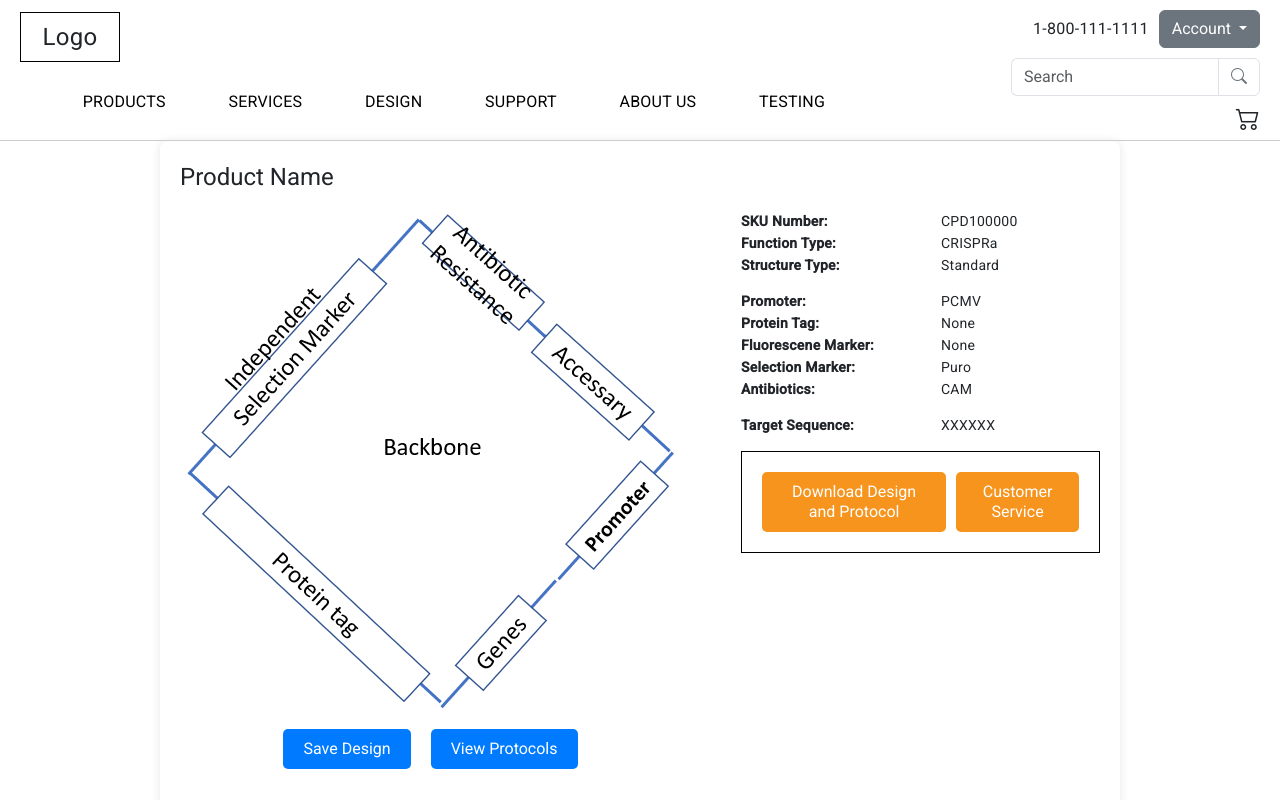
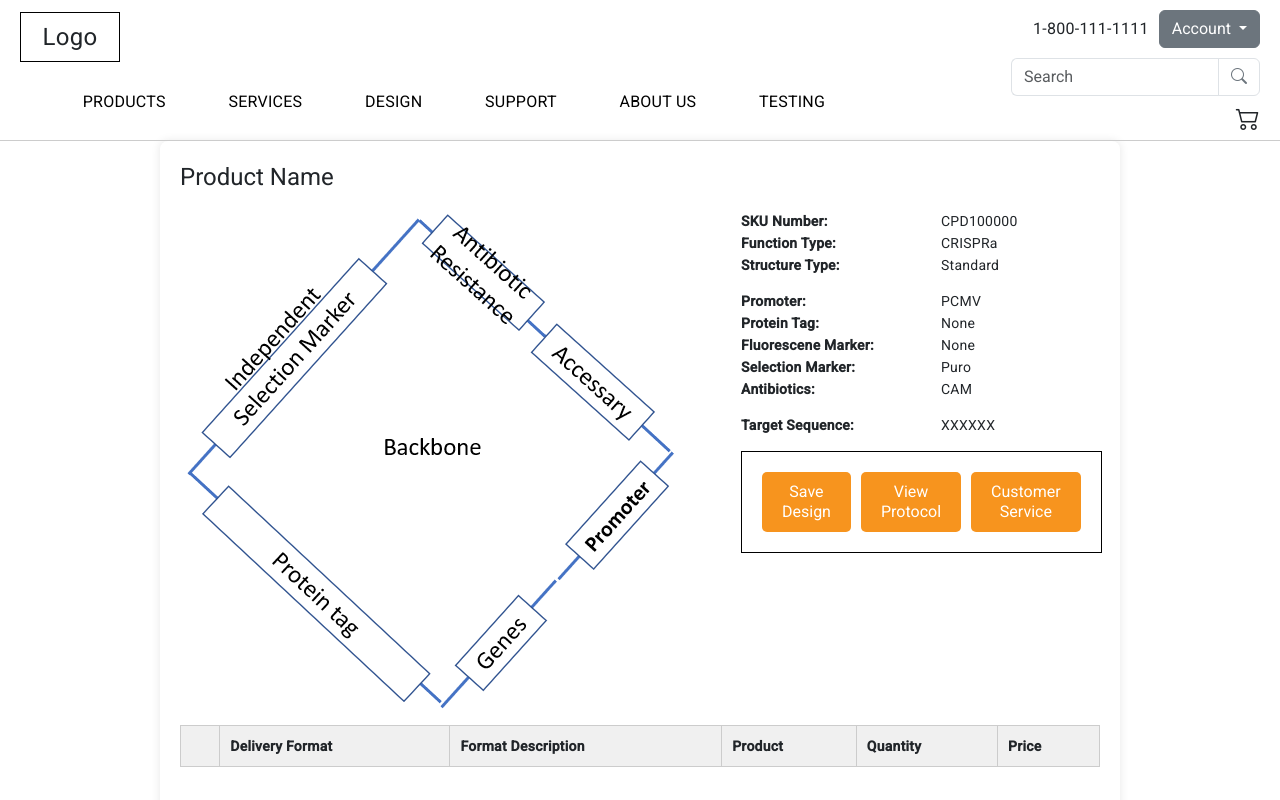
Before and after one commit to brandonzhu09/Bioark-Technologies, an Angular app in the folder frontend/: page /summary-temp in a window 1280 px wide. Shown: the top 800 px of the page. Built offline with nearby package versions, Linux system fonts and the light colour scheme.

Commit message:
Switched save design and view protocols button positions

```diff
--- a/frontend/src/app/design-mode/summary/summary.component.html
+++ b/frontend/src/app/design-mode/summary/summary.component.html
@@ -3,10 +3,6 @@
     <div class="content">
         <div class="diagram">
             <img src="../../../assets/lego-design-diagram.png" alt="Diagram" />
-            <div class="button-design-group">
-                <button class="button blue">Save Design</button>
-                <button class="button blue">View Protocols</button>
-            </div>
         </div>
         <div class="description">
             <!-- <h2>Products</h2> -->
@@ -33,9 +29,10 @@
                 <strong>Target Sequence: </strong>{{ target_sequence }}
             </p>
             <div class="button-service-group">
-                <button class="button orange">
-                    Download Design and Protocol
-                </button>
+                <button class="button orange">Save Design</button>
+                @if (showProtocol()) {
+                    <button class="button orange">View Protocol</button>
+                }
                 <button class="button orange">Customer Service</button>
             </div>
         </div>
--- a/frontend/src/app/design-mode/summary/summary.component.ts
+++ b/frontend/src/app/design-mode/summary/summary.component.ts
@@ -61,4 +61,12 @@ export class SummaryComponent {
                 });
         }
     }
+
+    showProtocol() {
+        return (this.protein_tag_name !== 'Custom'
+            && this.fluorescene_marker_name !== 'Custom'
+            && this.selection_marker_name !== 'Custom'
+            && this.bacterial_marker_name !== 'Custom'
+        )
+    }
 }
```
